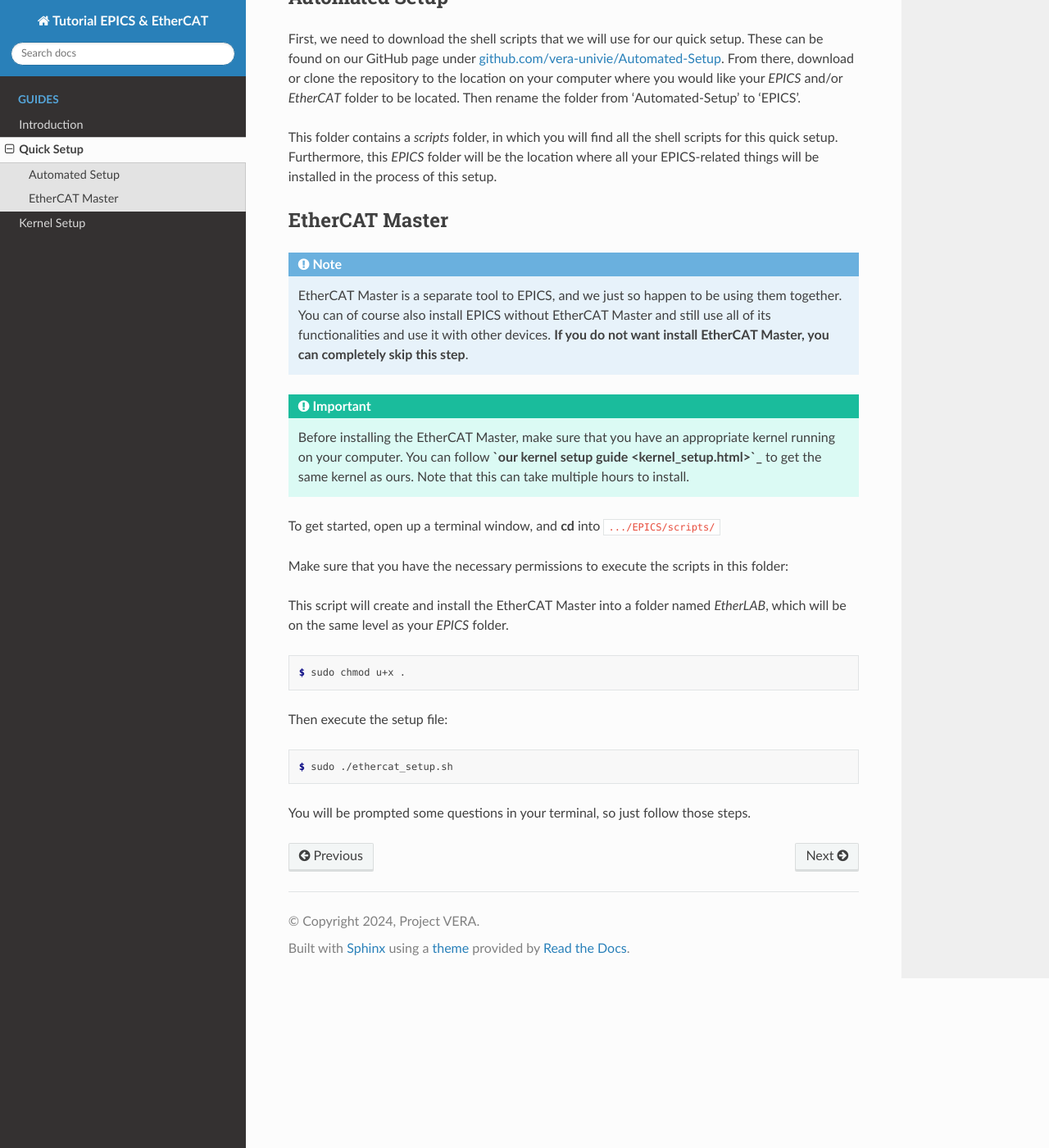
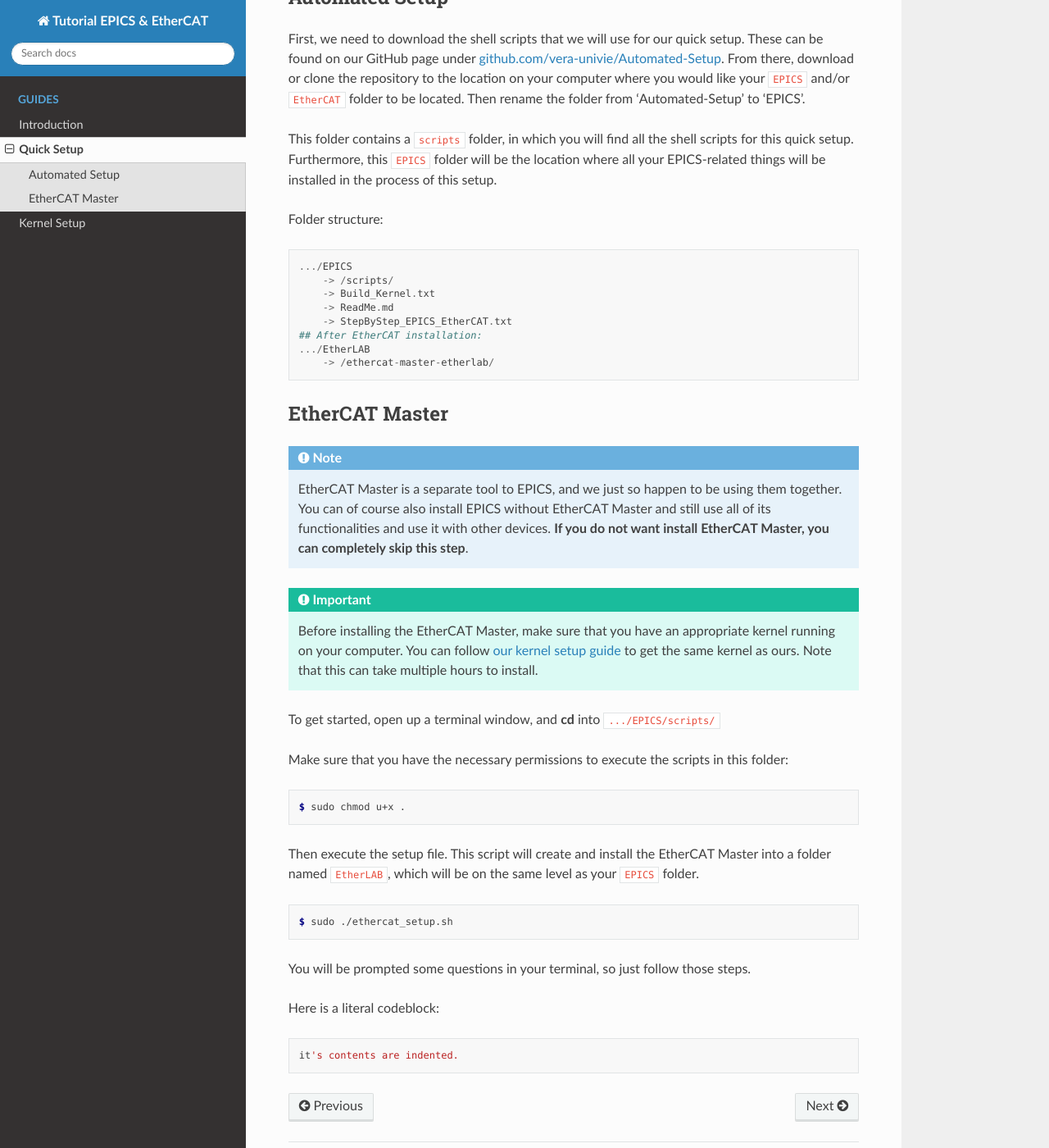
Before and after one commit to vera-univie/Tutorial-EPICS-EtherCAT, a Sphinx documentation site: the page built from docs/source/quick_setup.rst, in a window 1280 px wide and 1400 px high, scrolled down 348 px. Shown: the whole window at 82% size. Built offline with Sphinx 7.4.7 and the Read the Docs theme 3.1.0, drawn with Linux system fonts in a browser that asks for light colours.

Commit message:
work on quick setup

```diff
--- a/docs/source/quick_setup.rst
+++ b/docs/source/quick_setup.rst
@@ -12,10 +12,21 @@
 
 First, we need to download the shell scripts that we will use for our quick setup. These can be found on our GitHub page
 under `github.com/vera-univie/Automated-Setup <https://github.com/vera-univie/Automated-Setup>`_. From there, download or clone the repository to the location on your
-computer where you would like your *EPICS* and/or *EtherCAT* folder to be located. Then rename the folder from 'Automated-Setup' to 'EPICS'.
+computer where you would like your ``EPICS`` and/or ``EtherCAT`` folder to be located. Then rename the folder from 'Automated-Setup' to 'EPICS'.
 
-This folder contains a *scripts* folder, in which you will find all the shell scripts for this quick setup. Furthermore, this *EPICS* folder will be the location
+This folder contains a ``scripts`` folder, in which you will find all the shell scripts for this quick setup. Furthermore, this ``EPICS`` folder will be the location
 where all your EPICS-related things will be installed in the process of this setup.
+
+Folder structure::
+
+    .../EPICS
+        -> /scripts/
+        -> Build_Kernel.txt
+        -> ReadMe.md
+        -> StepByStep_EPICS_EtherCAT.txt
+    ## After EtherCAT installation:
+    .../EtherLAB
+        -> /ethercat-master-etherlab/
 
 EtherCAT Master
 --------------------------
@@ -25,7 +36,7 @@
     and still use all of its functionalities and use it with other devices. **If you do not want install EtherCAT Master, you can completely skip this step**.
 
 .. important::
-    Before installing the EtherCAT Master, make sure that you have an appropriate kernel running on your computer. You can follow **`our kernel setup guide <kernel_setup.html>`_**
+    Before installing the EtherCAT Master, make sure that you have an appropriate kernel running on your computer. You can follow `our kernel setup guide <kernel_setup.html>`_
     to get the same kernel as ours. Note that this can take multiple hours to install.
 
 
@@ -33,15 +44,13 @@
 
 Make sure that you have the necessary permissions to execute the scripts in this folder:
 
-This script will create and install the EtherCAT Master into a folder named *EtherLAB*, which will be on the same level as your *EPICS* folder.
-
 
 .. code-block:: console
 
     $ sudo chmod u+x .
 
 
-Then execute the setup file:
+Then execute the setup file. This script will create and install the EtherCAT Master into a folder named ``EtherLAB``, which will be on the same level as your ``EPICS`` folder.
 
 .. code-block:: console
 
@@ -49,3 +58,7 @@
 
 
 You will be prompted some questions in your terminal, so just follow those steps.
+
+Here is a literal codeblock::
+
+    it's contents are indented.
```
